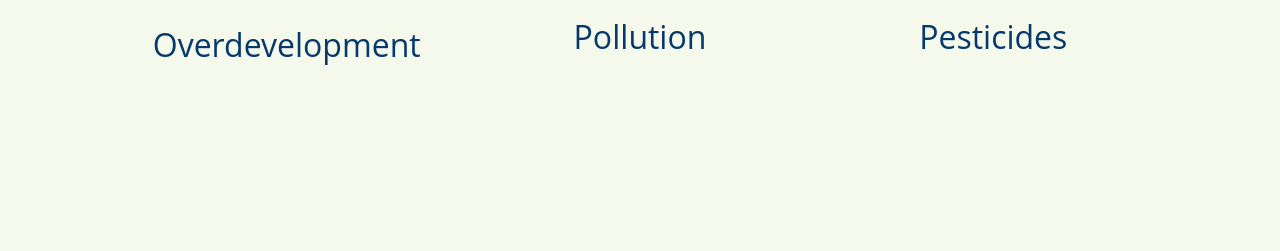
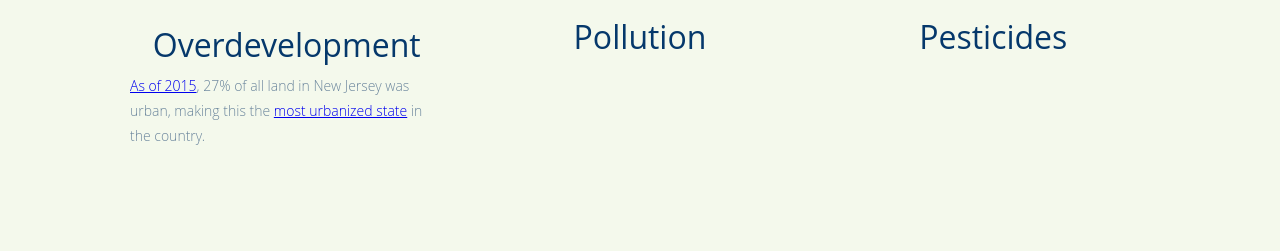
Before and after one commit to nativebloom/nativebloom.github.io, a plain HTML site: page index.html in a window 1280 px wide. Shown: the part 2156-2407 px from the top of the page. Drawn offline with nearby package versions, Linux system fonts and the light colour scheme; a script that the page names is missing.

Commit message:
Update index.html

```diff
--- a/index.html
+++ b/index.html
@@ -65,10 +65,11 @@
     <div class="w-layout-blockcontainer container-3 w-container">
       <h1 class="heading-4">Growing Environmental Hazards</h1>
       <div class="w-row">
-        <div class="column w-col w-col-4"><img
-            src="https://assets-global.website-files.com/65a5a6f61fccff8e0c9a4787/65a6d3ad8edceaf7efbf1dfa_Construction%20Site%20Square.jpg"
+        <div class="column w-col w-col-4">
+          <img src="https://assets-global.website-files.com/65a5a6f61fccff8e0c9a4787/65a6d3ad8edceaf7efbf1dfa_Construction%20Site%20Square.jpg"
             loading="lazy" alt="" class="image-2" />
           <h2 class="heading-5">Overdevelopment</h2>
+          <p><a href="https://dep.nj.gov/wp-content/uploads/dsr/trends-land-use.pdf">As of 2015</a>, 27% of all land in New Jersey was urban, making this the <a href="https://www.newgeography.com/content/005187-america-s-most-urban-states">most urbanized state</a> in the country.</p>
         </div>
         <div class="column w-col w-col-4"><img
             src="https://assets-global.website-files.com/65a5a6f61fccff8e0c9a4787/65a6d464fa75e501de880d40_Pollution%20Square.jpg"
```
